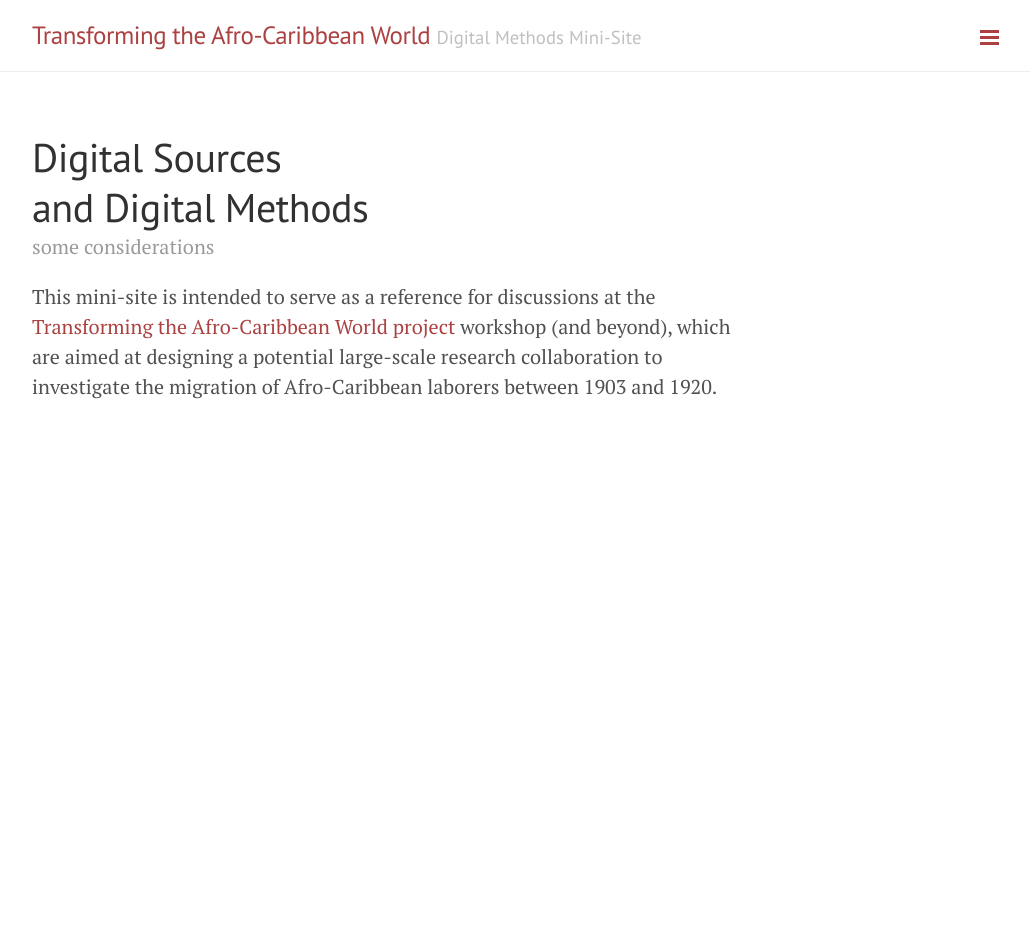
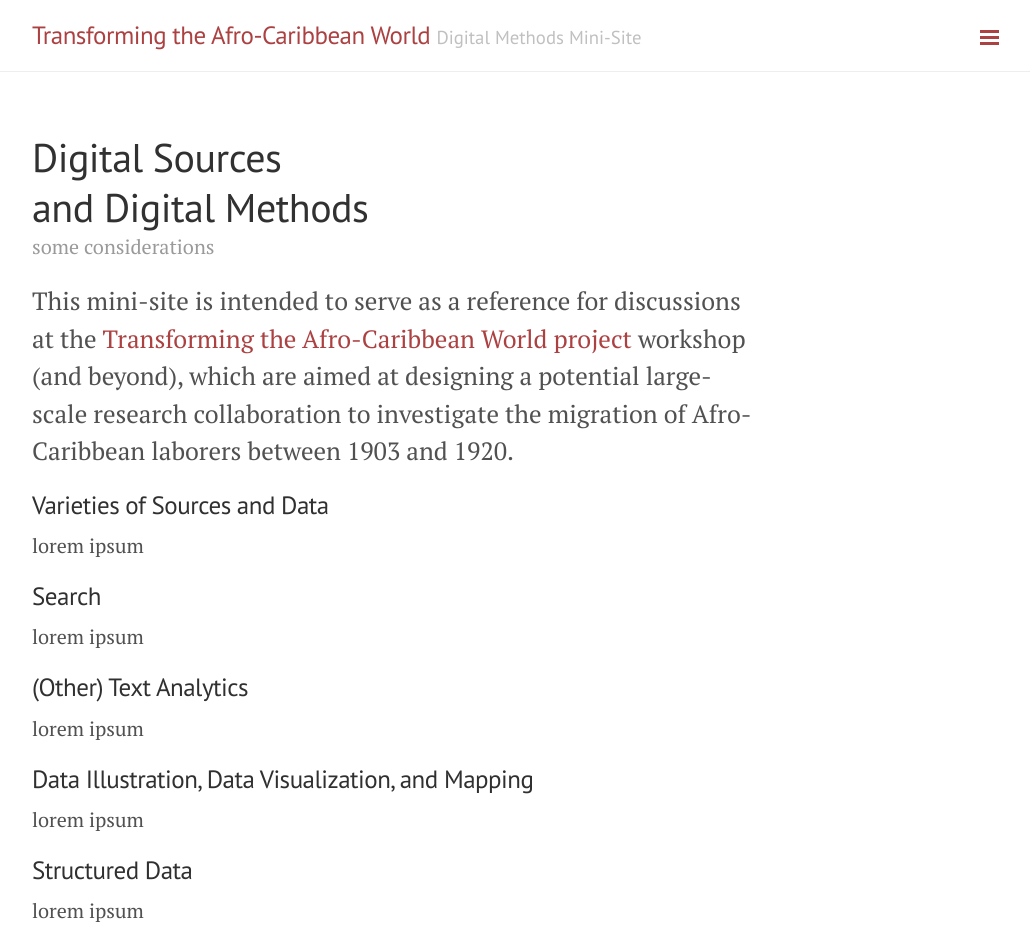
Before and after one commit to umd-mith/taw_workshop, a Jekyll site: the page built from index.html, in a window 1280 px wide. Shown: the whole page, without its empty margins (248-1278 px from the left). Built offline with Jekyll 4.4.1, drawn with Linux system fonts in a browser that asks for light colours; Markdown is read by kramdown in place of the engine named in the settings; the list of posts is cut into pages by our own code; before the commit the page ends 900 px from its top, so only the background shows below that.

Commit message:
Basic outline

```diff
--- a/index.html
+++ b/index.html
@@ -10,5 +10,30 @@ layout: default
 
 <section>
   <!-- Intro -->
-  <p>This mini-site is intended to serve as a reference for discussions at the <a href="http://mith.umd.edu/research/project/transforming-the-afro-caribbean-world/">Transforming the Afro-Caribbean World project</a> workshop (and beyond), which are aimed at designing a potential large-scale research collaboration to investigate the migration of Afro-Caribbean laborers between 1903 and 1920.</p>
+  <p class="lead">This mini-site is intended to serve as a reference for discussions at the <a href="http://mith.umd.edu/research/project/transforming-the-afro-caribbean-world/">Transforming the Afro-Caribbean World project</a> workshop (and beyond), which are aimed at designing a potential large-scale research collaboration to investigate the migration of Afro-Caribbean laborers between 1903 and 1920.</p>
 </section>
+
+<section>
+  <h3 class="post-title">Varieties of Sources and Data</h3>
+  <p>lorem ipsum</p>
+</section>
+
+<section>
+  <h3 class="post-title">Search</h3>
+  <p>lorem ipsum</p>
+</section>
+
+<section>
+  <h3 class="post-title">(Other) Text Analytics</h3>
+  <p>lorem ipsum</p>
+</section>
+
+<section>
+  <h3 class="post-title">Data Illustration, Data Visualization, and Mapping</h3>
+  <p>lorem ipsum</p>
+</section>
+
+<section>
+  <h3 class="post-title">Structured Data</h3>
+  <p>lorem ipsum</p>
+</section>
```
